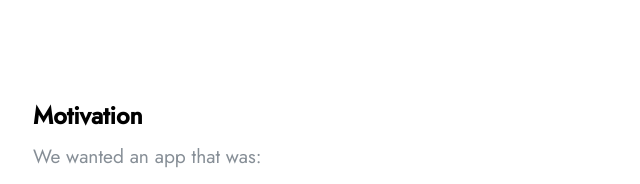
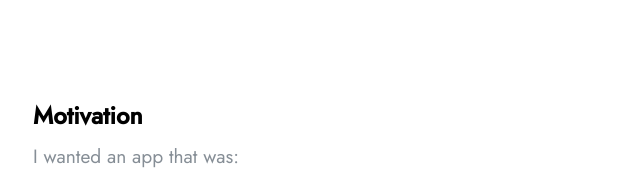
Before and after one commit to chautimeapp/chautimeapp.github.io, a plain HTML site: page index.html in a window 1280 px wide. Shown: the part 1772-1956 px from the top of the page, 622-1262 px from the left. Drawn offline with nearby package versions, Linux system fonts and the light colour scheme.

Commit message:
Add files via upload

```diff
--- a/index.html
+++ b/index.html
@@ -115,7 +115,7 @@
                     <div class="col-md-6 my-md-auto">
                         <h3>Motivation</h3>
                         <p class="text-muted lead">
-                            We wanted an app that was:
+                            I wanted an app that was:
                             <ol class="text-muted lead">
                                 <li>simple to use - low maintenance and little editing required,</li>
                                 <li>ergonomic in a kitchen environment, and</li>
```
